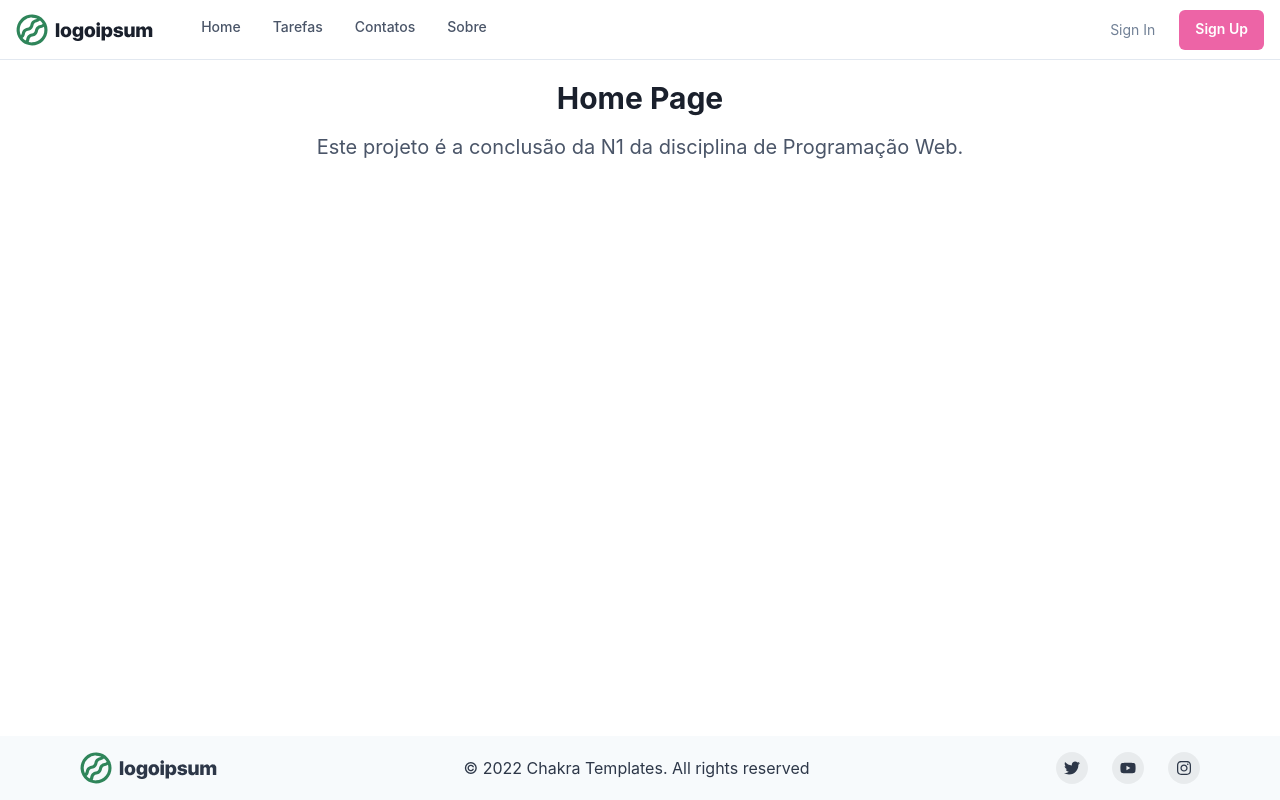
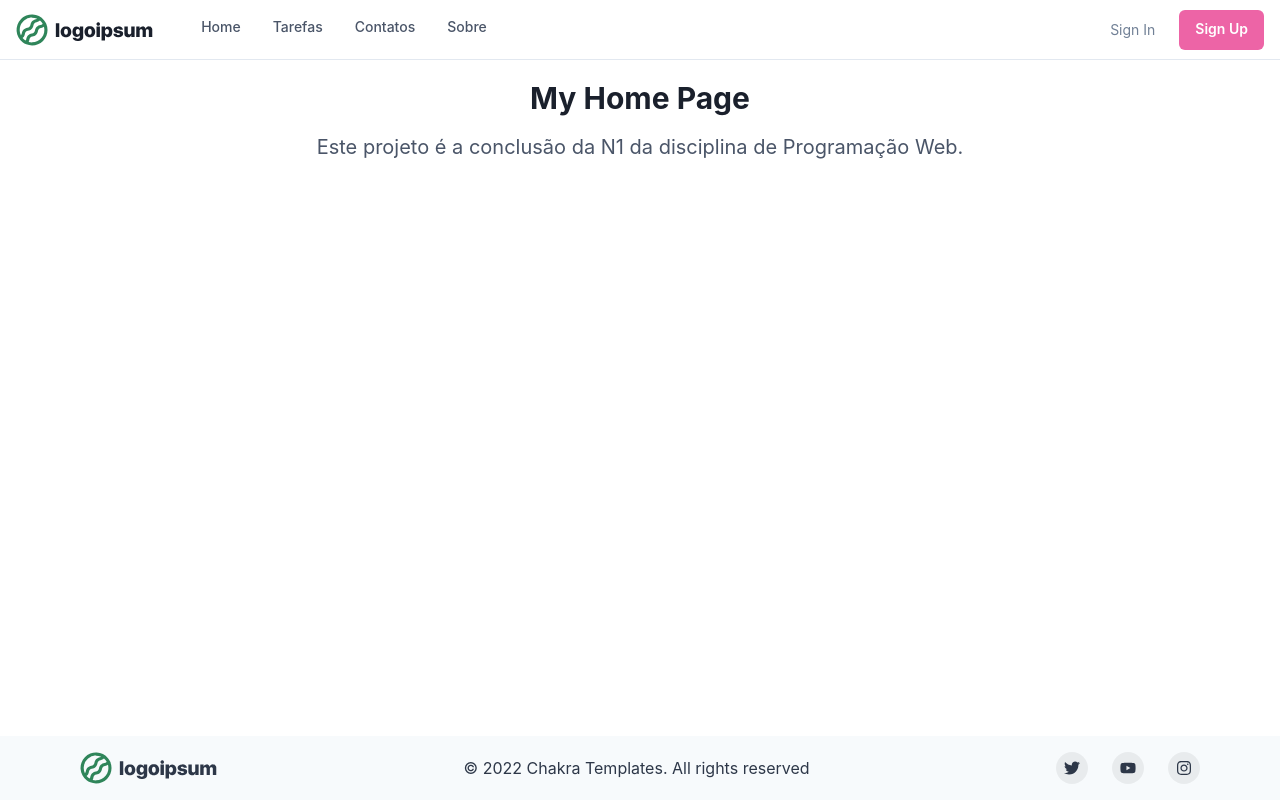
Before and after one commit to luisgaspari/meuapp, a React (Vite) app: page / in a window 1280 px wide. Built offline with nearby package versions, Linux system fonts and the light colour scheme.

Commit message:
chore: Update home page heading to "My Home Page"

```diff
--- a/src/Pages/home/index.tsx
+++ b/src/Pages/home/index.tsx
@@ -6,7 +6,7 @@ function Home() {
         <Layout>
             <Box p={4}>
                 <Stack spacing={4} as={Container} maxW={'3xl'} textAlign={'center'}>
-                    <Heading fontSize={'3xl'}>Home Page</Heading>
+                    <Heading fontSize={'3xl'}>My Home Page</Heading>
                     <Text color={'gray.600'} fontSize={'xl'}>
                         Este projeto é a conclusão da N1 da disciplina de Programação Web.
                     </Text>
```
